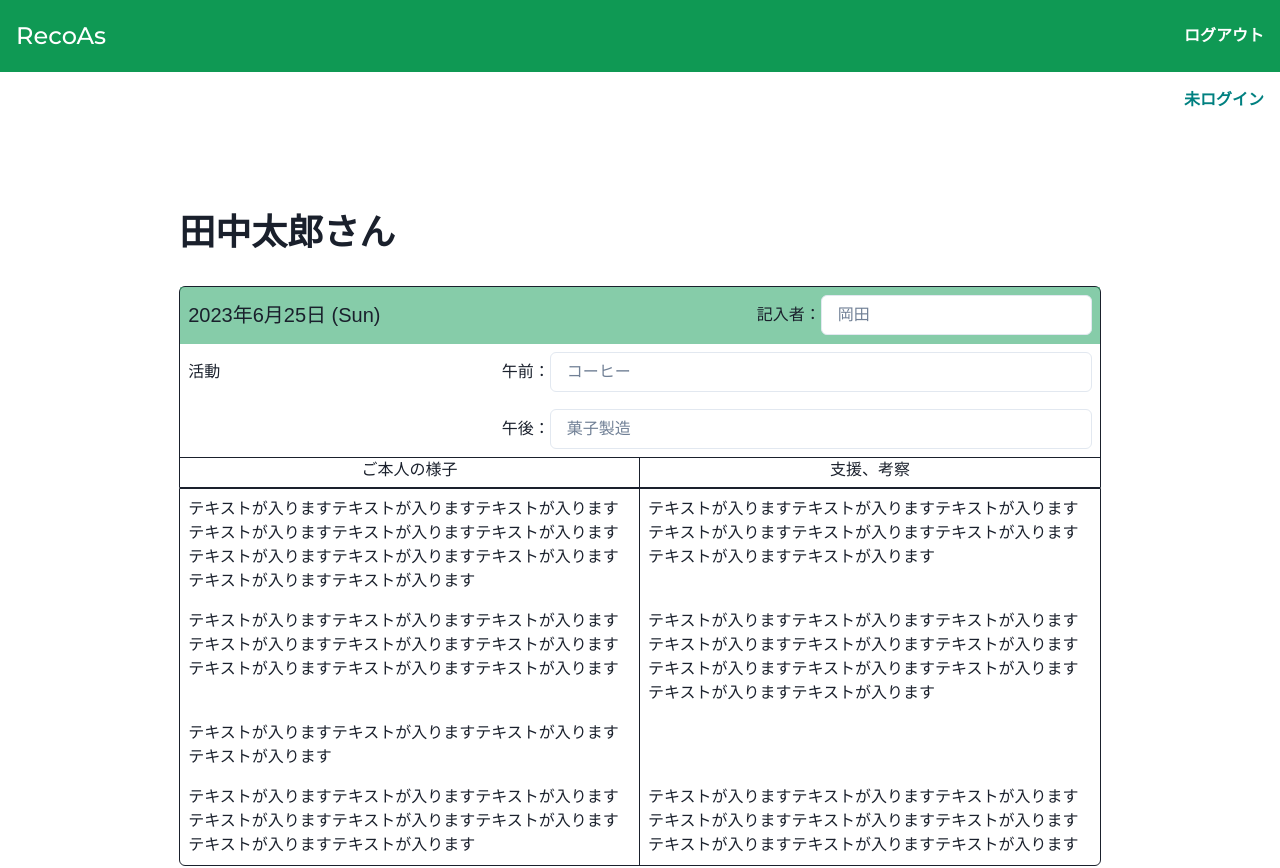
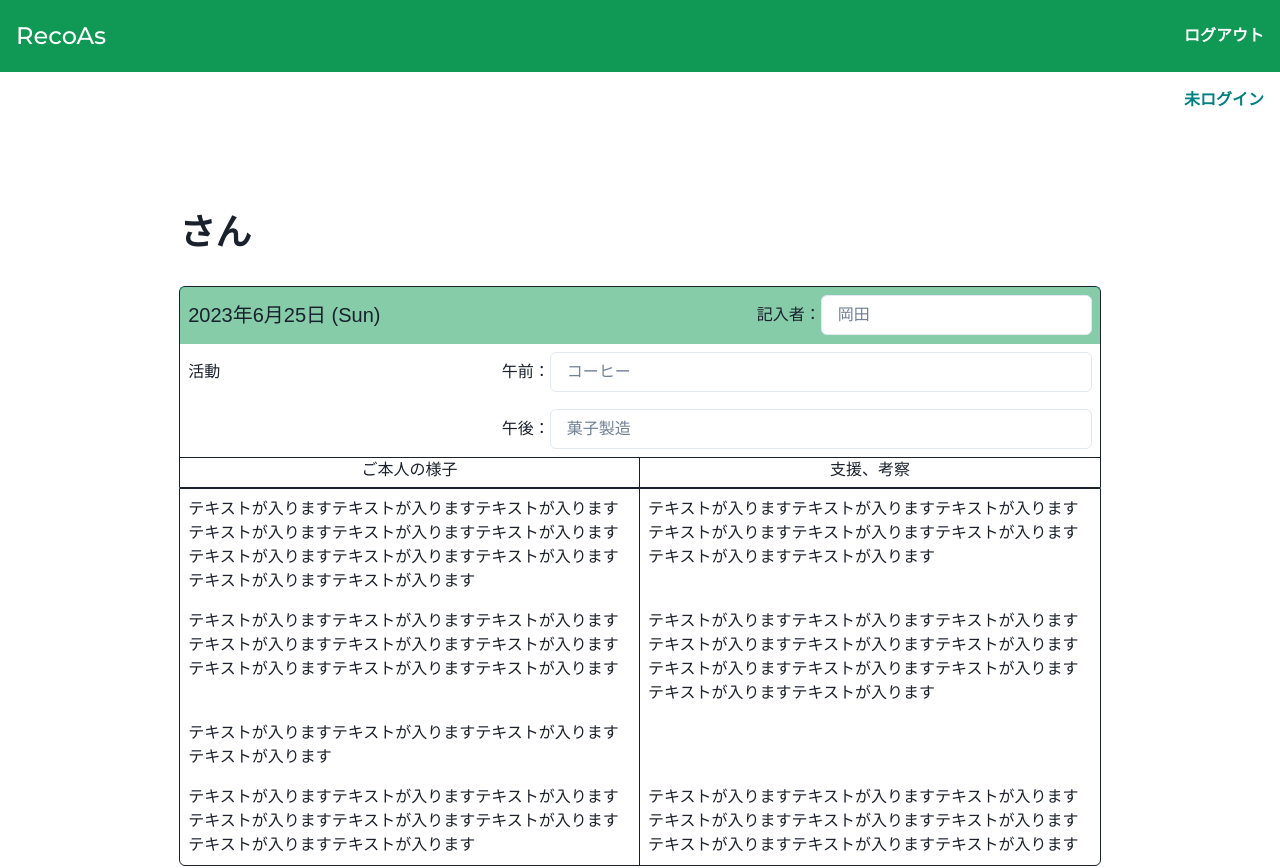
Before and after one commit to okaken2022/recoas, a Next.js app: page /customers/1/records in a window 1280 px wide. Shown: the top 868 px of the page. Built offline with nearby package versions, Linux system fonts and the light colour scheme; no server answers; the database is empty; a web font is replaced by a local one.

Commit message:
記録ページにて利用者情報取得

```diff
--- a/pages/customers/[id]/records/index.tsx
+++ b/pages/customers/[id]/records/index.tsx
@@ -29,6 +29,8 @@ import { AddIcon, EditIcon } from '@chakra-ui/icons';
 import { Record } from '@/types/recoad';
 import { DailyRecord } from '@/types/dailyRecord';
 import { addDoc, collection } from 'firebase/firestore';
+import { CustomerInfoType } from '@/types/customerInfo';
+import { fetchCustomer } from '@/utils/fetchCustomer';
 
 export default function RecordPage() {
   {
@@ -41,6 +43,8 @@ export default function RecordPage() {
     amWork: '',
     pmWork: '',
   });
+
+  const [customer, setCustomer] = useState<CustomerInfoType | null>(null);
 
   {
     /* ログイン */
@@ -55,7 +59,16 @@ export default function RecordPage() {
   const router: NextRouter = useRouter();
   const { date } = router.query as { date: string };
   const formattedDate = moment(date).format('YYYY年M月D日 (ddd)');
-
+  const { id: customerId } = router.query; // クエリパラメーターからcustomerIdを取得
+  {
+    /* 利用者情報取得 */
+  }
+  useEffect(() => {
+    if (customerId) {
+      const id = Array.isArray(customerId) ? customerId[0] : customerId;
+      fetchCustomer(id, setCustomer);
+    }
+  }, [customerId]);
   {
     /* 記録母体保存 */
   }
@@ -96,7 +109,7 @@ export default function RecordPage() {
     <>
       <Layout>
         <Heading color='color.sub' as='h2' mb='8' size='xl' noOfLines={1}>
-          田中太郎さん
+          {customer?.customerName}さん
         </Heading>
         {/* 記録全体 */}
         <Grid
```
